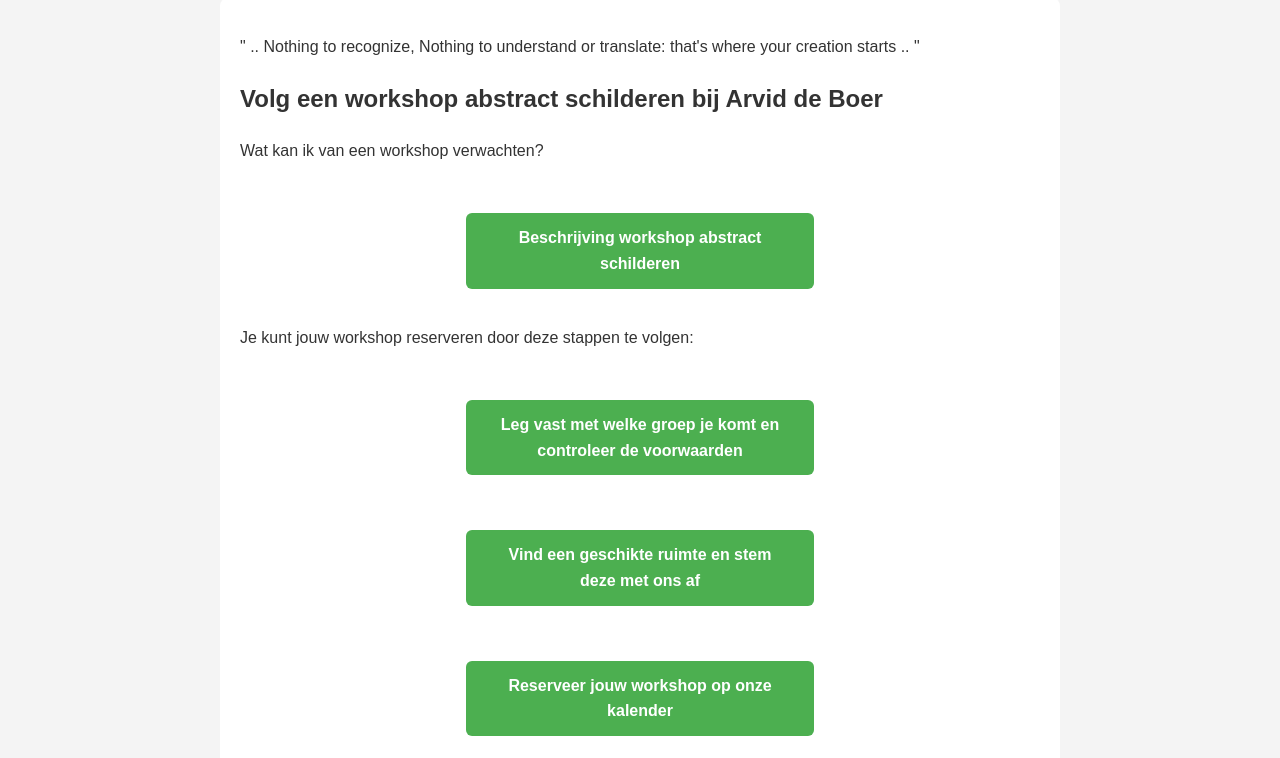
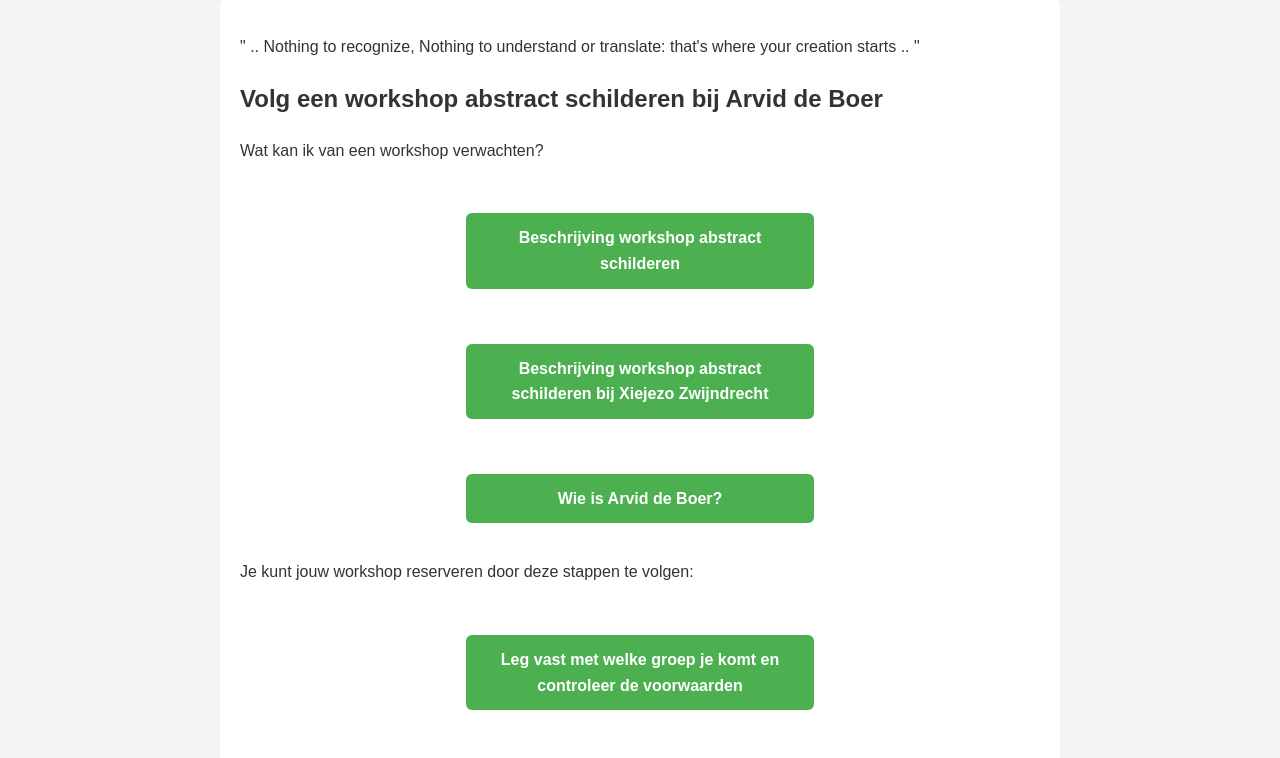
Before and after one commit to arviddeboer1-byte/ArviddeBoerArt, a plain HTML site: page index.html in a window 1280 px wide. Shown: the part 339-1097 px from the top of the page. Drawn offline with Linux system fonts and the light colour scheme.

Commit message:
Update index.html

```diff
--- a/index.html
+++ b/index.html
@@ -47,6 +47,8 @@
       <p>Wat kan ik van een workshop verwachten?</p>
     <div class="button-container">
       <a class="game-button" href="0_productbeschrijving.html">Beschrijving workshop abstract schilderen</a>
+      <a class="game-button" href="0_xiejezo.html">Beschrijving workshop abstract schilderen bij Xiejezo Zwijndrecht</a>
+      <a class="game-button" href="0_ArviddeBoerWie.html">Wie is Arvid de Boer?</a>
     </div>
 
       <p>Je kunt jouw workshop reserveren door deze stappen te volgen:</p>
```
